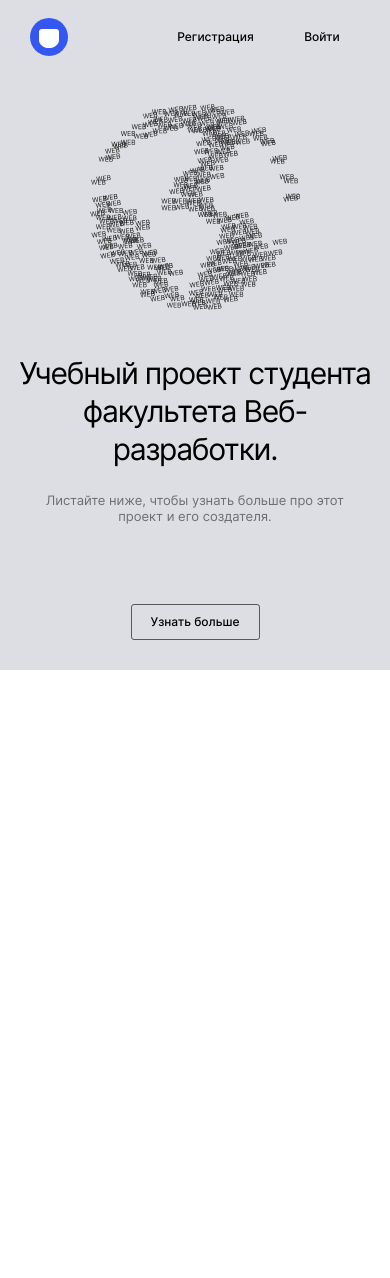
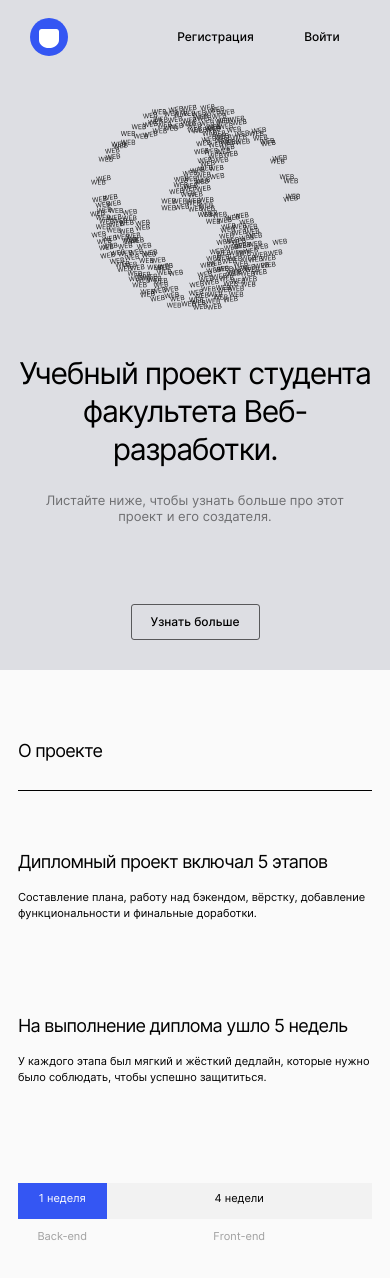
Before and after one commit to AnastasiiaUferova/movies-explorer-frontend, a React (Create React App) app: page / in a window 390 px wide. Shown: the top 1278 px of the page. Before the commit the page ends 844 px from the top, so only its background shows below. Built offline with nearby package versions, Linux system fonts and the light colour scheme.

Commit message:
feat: AboutProject

```diff
--- a/src/components/AboutProject/AboutProject.css
+++ b/src/components/AboutProject/AboutProject.css
@@ -0,0 +1,193 @@
+.about-project {
+    background-color: #FAFAFA;
+    padding: 110px 70px;
+}
+
+.about-project__title {
+    font-family: 'Inter', sans-serif;
+    font-style: normal;
+    font-weight: 400;
+    font-size: 22px;
+    line-height: 27px;
+    letter-spacing: -0.04em;
+    color: #000000;
+    margin-bottom: 23px;
+    margin-top: 0;
+}
+
+.about-project__title-container {
+    border-bottom: 1px solid #000000;
+    width: 100%;
+    height: 50px;
+}
+
+.about-project__info-table {
+    display: flex;
+    margin-top: 70px;
+    margin-bottom: 110px;
+    justify-content: space-between;
+}
+
+.about-project__info-block {
+    height: 86px;
+    width: 550px;
+}
+
+.about-project__info-title {
+    font-family: 'Inter', sans-serif;
+    font-style: normal;
+    font-weight: 400;
+    font-size: 20px;
+    line-height: 24px;
+    letter-spacing: -0.04em;
+    color: #000000;
+    margin-bottom: 26px;
+    margin-top: 0%;
+}
+
+.about-project__info {
+    font-family: 'Inter';
+    font-style: normal;
+    font-weight: 400;
+    font-size: 14px;
+    line-height: 20px;
+    color: #000000;
+    margin: 0;
+}
+
+.about-project__time-table {
+    display: flex;
+    width: 100%;
+
+}
+
+.about-project__time-block_back{
+    width: 25%;
+
+}
+
+.about-project__time-block_front{
+    width: 75%;
+}
+
+
+.about-project__week-container_back{
+    background-color:#3456F3;
+    color: white;
+    height: 36px;
+    text-align: center;
+}
+
+.about-project__week-container_front{
+    background-color:#F2F2F2;
+    color: #000000;
+    height: 36px;
+    text-align: center;
+}
+
+.about-project__week {
+    margin: 0;
+    padding-top: 9px;
+    font-family: 'Inter';
+    font-style: normal;
+    font-weight: 400;
+    font-size: 14px;
+    line-height: 17px;
+    text-align: center;
+}
+
+.about-project__week-text {
+    align-self: center;
+    font-family: 'Inter', sans-serif;
+    font-style: normal;
+    font-weight: 500;
+    font-size: 14px;
+    line-height: 17px;
+    text-align: center;
+    color: #A0A0A0;
+    margin-bottom: 0%;
+}
+
+.about-project__week-text-container {
+    display: flex;
+    justify-content: center;
+}
+
+@media (max-width: 780px) {
+    .about-project  {
+        padding: 90px 50px;
+    }
+
+    .about-project__info-table {
+        margin-bottom: 93px;
+    }
+
+    .about-project__info-block {
+        height: 124px;
+        width: 319px;
+    }
+
+    .about-project__info-title{
+        margin-bottom: 22px;
+    }
+
+    .about-project__info {
+        font-size: 12px;
+        line-height: 18px;
+    }
+
+    .about-project__week-text {
+        font-weight: 400;
+    }
+}
+
+
+@media (max-width: 500px) {
+    .about-project {
+        padding: 70px 18px 93px;
+    }
+
+    .about-project__title {
+        font-size: 18px;
+        line-height: 22px;
+        margin-bottom: 28px;
+    }
+
+    .about-project__info-table {
+        flex-direction: column;
+        width: 100%;
+        margin-top: 60px;
+        margin-bottom: 4px;
+    }
+
+    .about-project__info-block {
+        height: 108px;
+        width: 100%;
+    }
+
+    .about-project__info-title {
+        font-size: 18px;
+        line-height: 22px;
+        margin-bottom: 16px;
+    }
+
+    .about-project__info-block{
+        margin-bottom: 56px;
+    }
+
+    .about-project__info {
+        font-size: 11px;
+        line-height: 16px;
+    }
+
+    .about-project__week-text {
+        font-size: 11px;
+        line-height: 13px;
+    }
+
+    .about-project__week {
+        font-size: 11px;
+        line-height: 13px;
+    }
+
+}
--- a/src/components/AboutProject/AboutProject.js
+++ b/src/components/AboutProject/AboutProject.js
@@ -0,0 +1,44 @@
+import React from "react";
+import './AboutProject.css'
+
+function AboutProject () {
+    return (
+        <div className="about-project">
+            <div className="about-project__title-container">
+                <h2 className="about-project__title">О проекте</h2>
+            </div>
+            <div className="about-project__info-table">
+                <div className="about-project__info-block">
+                    <h3 className="about-project__info-title">Дипломный проект включал 5 этапов</h3>
+                    <p className="about-project__info">Составление плана, работу над бэкендом, вёрстку, добавление функциональности и финальные доработки.</p>
+                </div>
+                <div className="about-project__info-block">
+                    <h3 className="about-project__info-title">На выполнение диплома ушло 5 недель</h3>
+                    <p className="about-project__info">У каждого этапа был мягкий и жёсткий дедлайн, которые нужно было соблюдать, чтобы успешно защититься.</p>
+                </div>
+            </div>
+
+            <div className="about-project__time-table">
+                <div className="about-project__time-block_back">
+                    <div className="about-project__week-container_back">
+                        <p className="about-project__week">1 неделя</p>
+                    </div>
+                    <div className="about-project__week-text-container">
+                    <p className="about-project__week-text">Back-end</p>
+                    </div>
+                </div>
+                <div className="about-project__time-block_front">
+                    <div className="about-project__week-container_front">
+                        <p className="about-project__week">4 недели</p>
+                    </div>
+                    <div className="about-project__week-text-container">
+                    <p className="about-project__week-text">Front-end</p>
+                    </div>
+                </div>
+            </div>
+        </div>
+        )
+
+}
+
+export default AboutProject;
--- a/src/components/Main/Main.js
+++ b/src/components/Main/Main.js
@@ -1,11 +1,13 @@
 import React from "react";
 import Promo from "../Promo/Promo"
+import AboutProject from "../AboutProject/AboutProject"
 import './Main.css'
 
 function Main () {
     return (
         <div className="main">
             <Promo />
+            <AboutProject />
 
         </div>
         )
```
